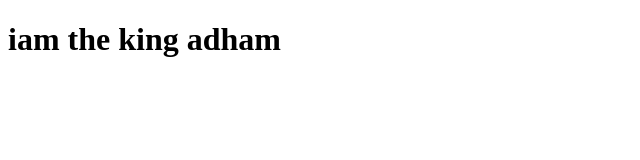
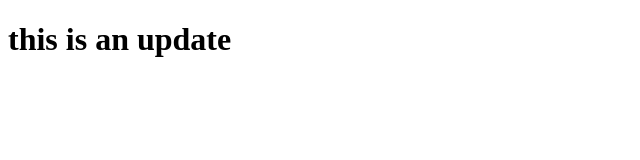
Before and after one commit to Adham662002/projectfile, a plain HTML site: page index.html in a window 1280 px wide. Shown: the whole page, without its empty margins (0-640 px from the left). Drawn offline with Linux system fonts and the light colour scheme.

Commit message:
modified

```diff
--- a/index.html
+++ b/index.html
@@ -10,6 +10,6 @@
 
 
 
-    <h1>iam the king adham</h1>
+    <h1>this is an update</h1>
 </body>
 </html>
```
